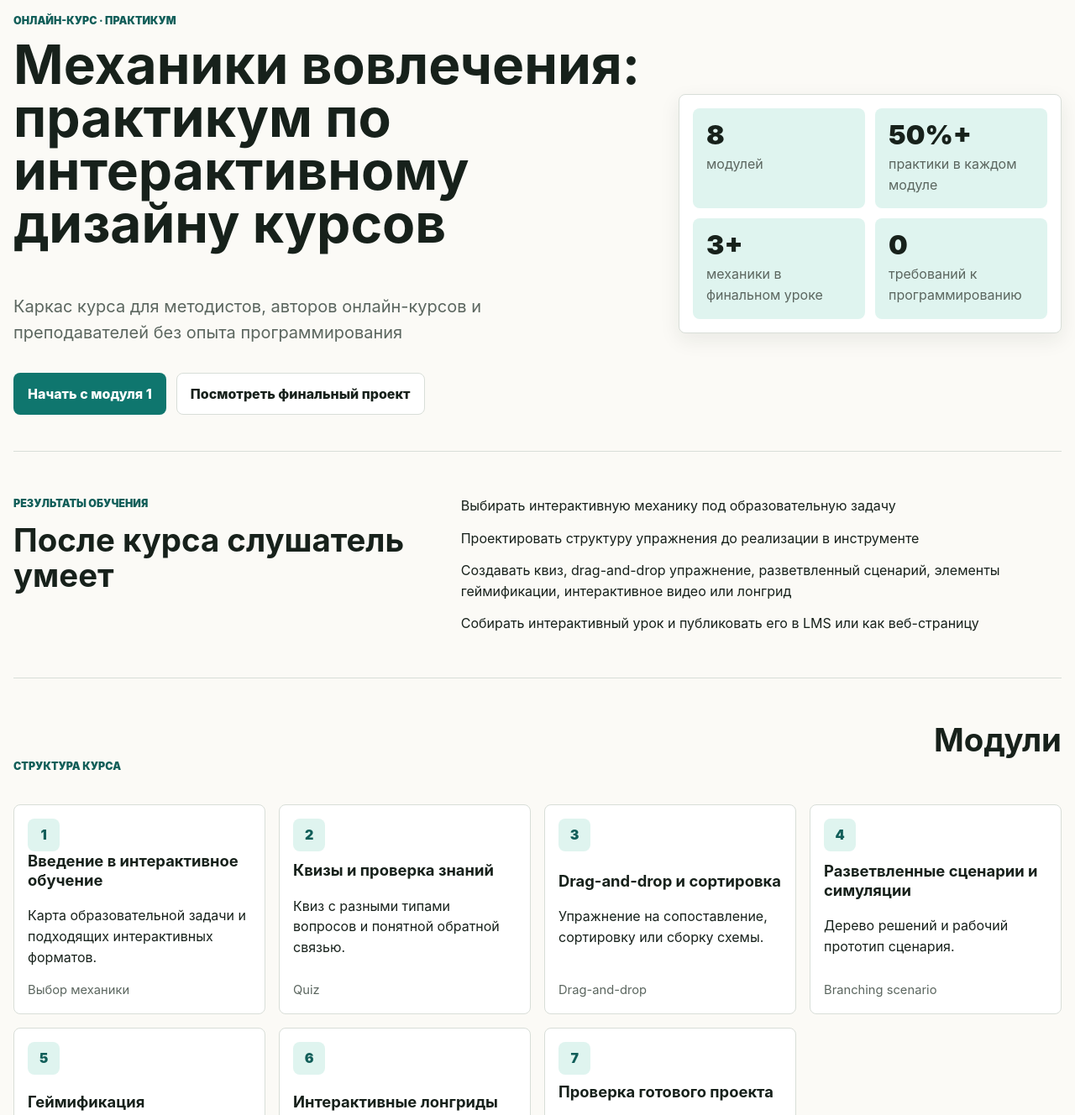
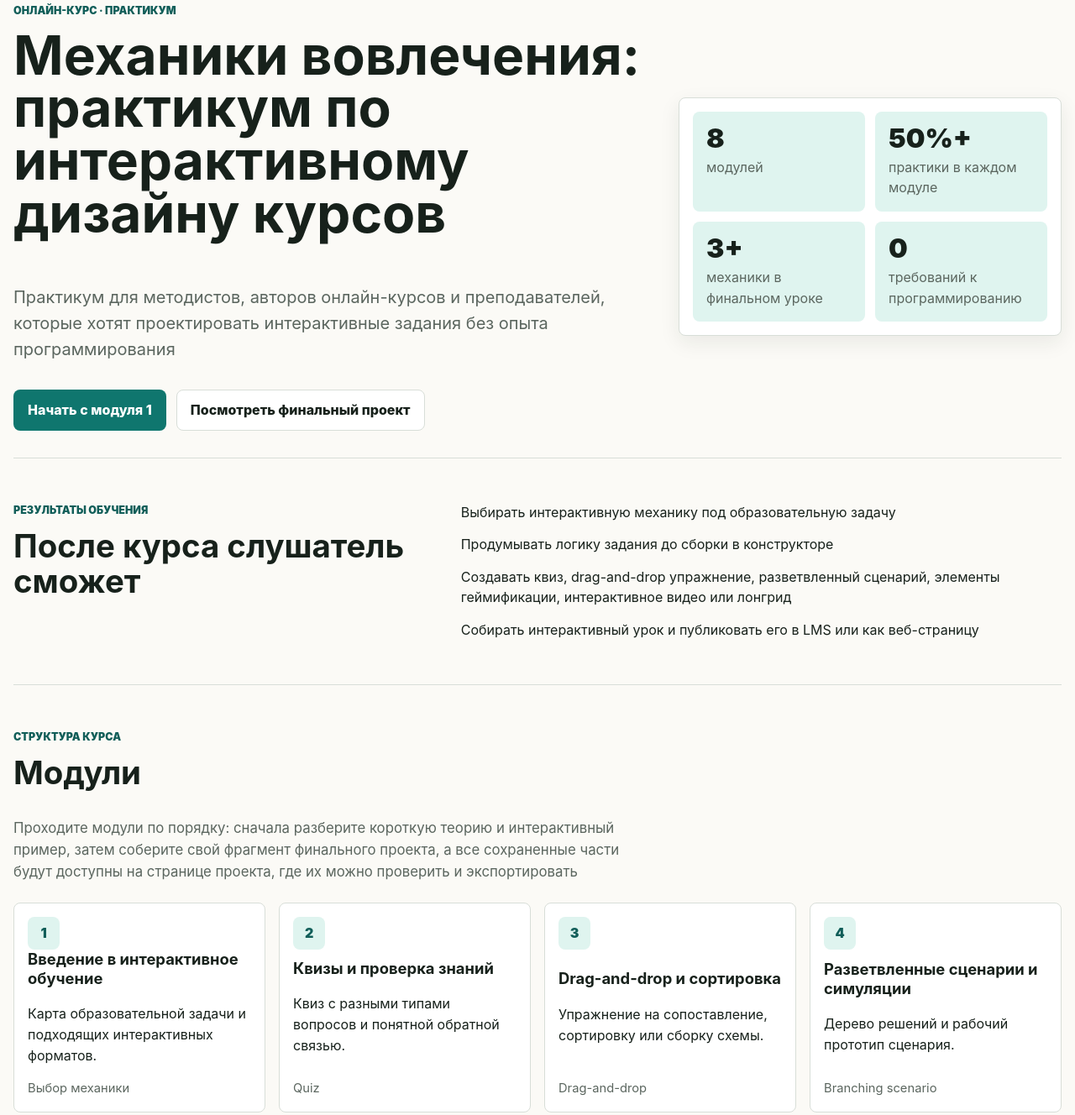
Before and after one commit to DmitryKotlyakov/modern-learning, a website with bundled scripts: page index.html in a window 1280 px wide. Shown: the part 108-1436 px from the top of the page at 84% size. Built offline with nearby package versions, Linux system fonts and the light colour scheme.

Commit message:
Refine home page intro and nav state

```diff
--- a/index.html
+++ b/index.html
@@ -26,7 +26,7 @@
         <div class="hero__content">
             <p class="eyebrow">Онлайн-курс · практикум</p>
             <h1>Механики вовлечения: практикум по интерактивному дизайну курсов</h1>
-            <p class="hero__lead">Каркас курса для методистов, авторов онлайн-курсов и преподавателей без опыта программирования</p>
+            <p class="hero__lead">Практикум для методистов, авторов онлайн-курсов и преподавателей, которые хотят проектировать интерактивные задания без опыта программирования</p>
             <div class="hero__actions">
                 <a class="button button--primary" href="pages/module-1/">Начать с модуля 1</a>
                 <a class="button button--secondary" href="pages/project/">Посмотреть финальный проект</a>
@@ -57,11 +57,11 @@
     <section class="section section--split">
         <div>
             <p class="eyebrow">Результаты обучения</p>
-            <h2>После курса слушатель умеет</h2>
+            <h2>После курса слушатель сможет</h2>
         </div>
         <ul class="outcomes-list">
             <li>Выбирать интерактивную механику под образовательную задачу</li>
-            <li>Проектировать структуру упражнения до реализации в инструменте</li>
+            <li>Продумывать логику задания до сборки в конструкторе</li>
             <li>Создавать квиз, drag-and-drop упражнение, разветвленный сценарий, элементы геймификации, интерактивное видео или лонгрид</li>
             <li>Собирать интерактивный урок и публиковать его в LMS или как веб-страницу</li>
         </ul>
@@ -69,8 +69,11 @@
 
     <section class="section">
         <div class="section__header">
-            <p class="eyebrow">Структура курса</p>
-            <h2>Модули</h2>
+            <div>
+                <p class="eyebrow">Структура курса</p>
+                <h2>Модули</h2>
+                <p class="section__lead">Проходите модули по порядку: сначала разберите короткую теорию и интерактивный пример, затем соберите свой фрагмент финального проекта, а все сохраненные части будут доступны на странице проекта, где их можно проверить и экспортировать</p>
+            </div>
         </div>
         <div class="module-grid" data-module-grid></div>
     </section>
--- a/scripts/navigation.js
+++ b/scripts/navigation.js
@@ -10,6 +10,7 @@ const getCurrentRoute = () => {
 
 const getLinkRoute = (href) => {
     const cleanHref = href.replace(/\/$/, "").replace(/\.html$/, "");
+    if (!cleanHref || cleanHref === ".") return "index";
     return cleanHref.split("/").pop() || "index";
 };
 
--- a/styles/layout.css
+++ b/styles/layout.css
@@ -128,6 +128,13 @@ main {
     margin-bottom: 1.5rem;
 }
 
+.section__lead {
+    max-width: 760px;
+    margin: 0.65rem 0 0;
+    color: var(--color-muted);
+    font-size: 1.05rem;
+}
+
 .content-layout {
     display: grid;
     grid-template-columns: 280px minmax(0, 1fr);
```
